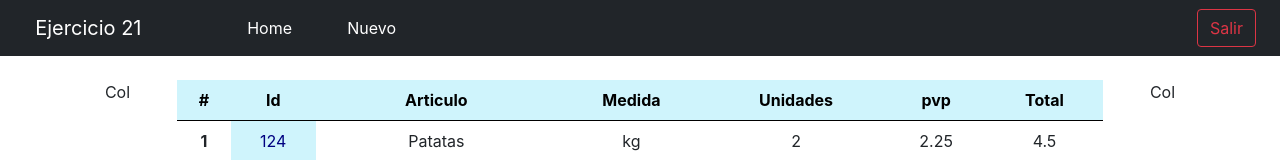
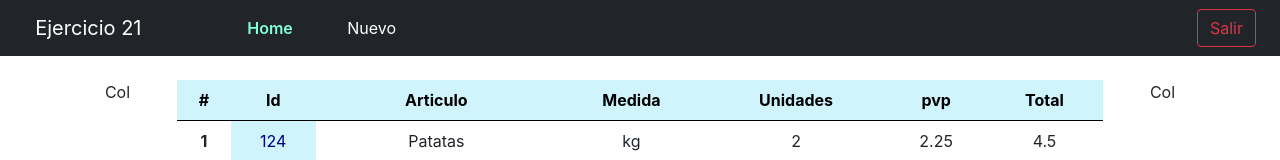
Before and after one commit to Iba65/uso-boopstrap, a React (Create React App) app: page / in a window 1280 px wide. Shown: the top 160 px of the page. Built offline with nearby package versions, Linux system fonts and the light colour scheme.

Commit message:
modos creacion

```diff
--- a/src/components/FormData.jsx
+++ b/src/components/FormData.jsx
@@ -13,16 +13,21 @@ const valInic = {
   pvpume: 0,
 };
 const FormData = () => {
-  let { id } = useParams();
+  let { idf } = useParams();
   let navigate = useNavigate();
   const [regis, setRegis] = useState(valInic);
   const [idselect, setIdselect] = useState({});
-  console.log(id);
+  const [formato, setFormato] = useState("e");
+  console.log(idf);
   const nomart = useRef();
 
   useEffect(() => {
-    setIdselect(getProduct(id));
-  }, [id]);
+    if (undefined !== idf) {
+      setIdselect(getProduct(idf));
+    } else {
+      setFormato("c");
+    }
+  }, [idf]);
 
   useEffect(() => {
     if (undefined !== nomart) {
--- a/src/components/Navbar.jsx
+++ b/src/components/Navbar.jsx
@@ -1,4 +1,4 @@
-import { useNavigate } from "react-router-dom";
+import { useNavigate, NavLink } from "react-router-dom";
 import { naviTo } from "./../utils/functionsGeneral";
 
 export const Navbar = () => {
@@ -12,8 +12,17 @@ export const Navbar = () => {
         &nbsp; {authName === "" ? "Ejercicio 21" : authName}
       </span>
       <ul className="general">
-        <li className="opc elHome">Home</li>
-        <li className="opc elNuevo">Nuevo</li>
+        <li className="opc elHome">
+          <NavLink
+            to="/"
+            className={({ isActive }) => (isActive ? "activa-link" : null)}
+          >
+            Home
+          </NavLink>
+        </li>
+        <NavLink to="/nuevo" activeClassName="activa-link">
+          <li className="opc elNuevo">Nuevo</li>
+        </NavLink>
       </ul>
       <button
         className="btn btn-outline-danger"
--- a/src/index.css
+++ b/src/index.css
@@ -18,12 +18,20 @@ code {
   flex-direction: row;
 
 }
+a{
+  text-decoration: none;
+}
 .opc{
   color: white;
   width: 100px;
   list-style: none;
+
 }
 .elHome{
   margin: 0px 0px 0px 0px ;
   color: white;
 }
+.activa-link{
+  font-weight: 600;
+  color: aquamarine;
+}
--- a/src/router/AppRouter.jsx
+++ b/src/router/AppRouter.jsx
@@ -6,7 +6,7 @@ export const AppRouter = () => {
   return (
     <Routes>
       <Route path="/" element={<ListData />} />
-      <Route path="/form/:id" element={<FormData />} />
+      <Route path="/form/:idf" element={<FormData />} />
       <Route path="/nuevo" element={<FormData />} />
     </Routes>
   );
```
